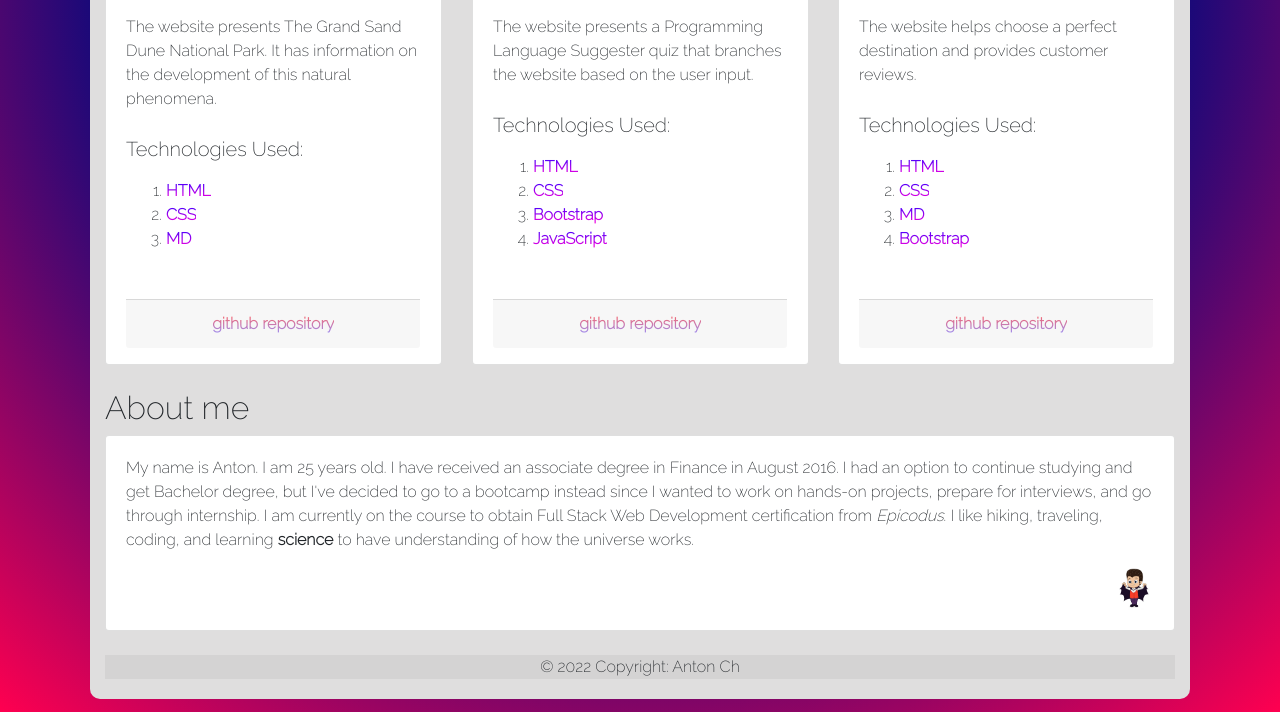
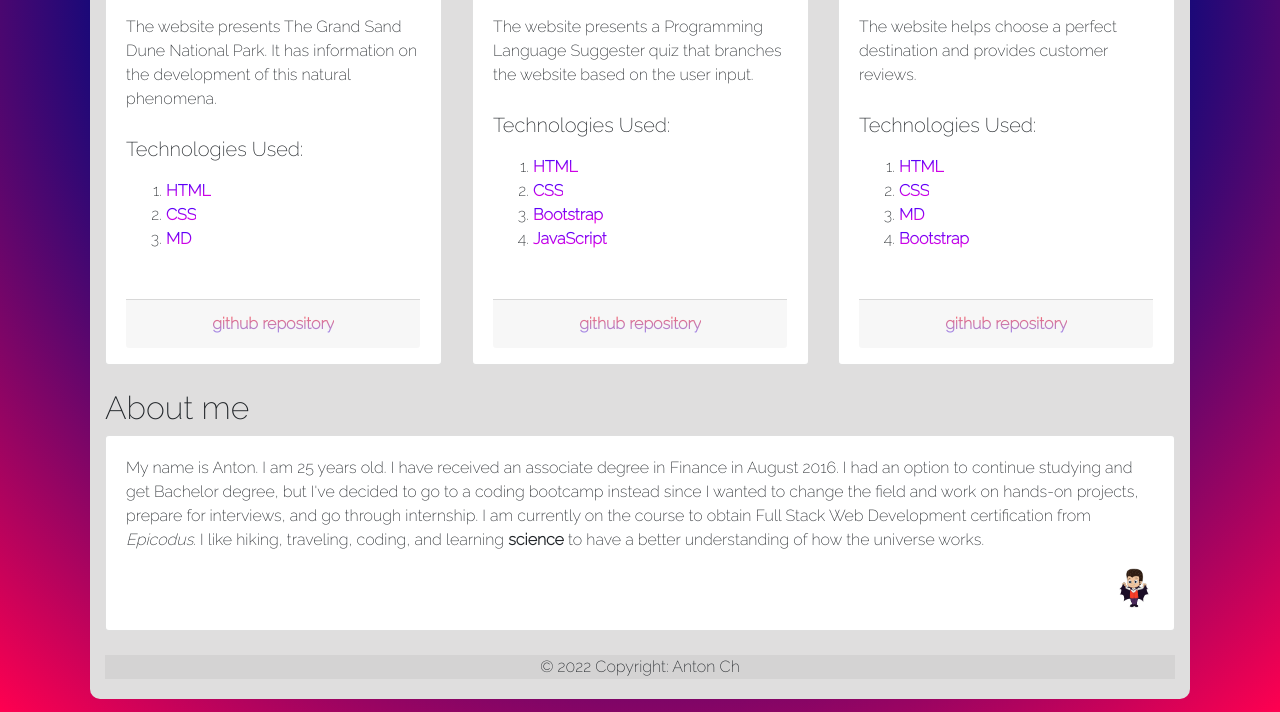
Before and after one commit to anton3ch/portfolio-ep, a website: page index.html in a window 1280 px wide. Shown: the part 797-1509 px from the top of the page. Drawn offline with Linux system fonts and the light colour scheme.

Commit message:
make changes to the about me text

```diff
--- a/index.html
+++ b/index.html
@@ -109,7 +109,7 @@
       <div class="col-md-12">
         <div class="card">
           <div class="card-body">
-            <p>My name is Anton. I am 25 years old. I have received an associate degree in Finance in August 2016. I had an option to continue studying and get Bachelor degree, but I've decided to go to a bootcamp instead since I wanted to work on hands-on projects, prepare for interviews, and go through internship. I am currently on the course to obtain Full Stack Web Development certification from <em>Epicodus</em>. I like hiking, traveling, coding, and learning <strong>science</strong> to have understanding of how the universe works.</p>
+            <p>My name is Anton. I am 25 years old. I have received an associate degree in Finance in August 2016. I had an option to continue studying and get Bachelor degree, but I've decided to go to a coding bootcamp instead since I wanted to change the field and work on hands-on projects, prepare for interviews, and go through internship. I am currently on the course to obtain Full Stack Web Development certification from <em>Epicodus</em>. I like hiking, traveling, coding, and learning <strong>science</strong> to have a better understanding of how the universe works.</p>
             <img class ="float" src="img/vampire.jpg" alt="vampire kid">
           </div>
         </div>
```
